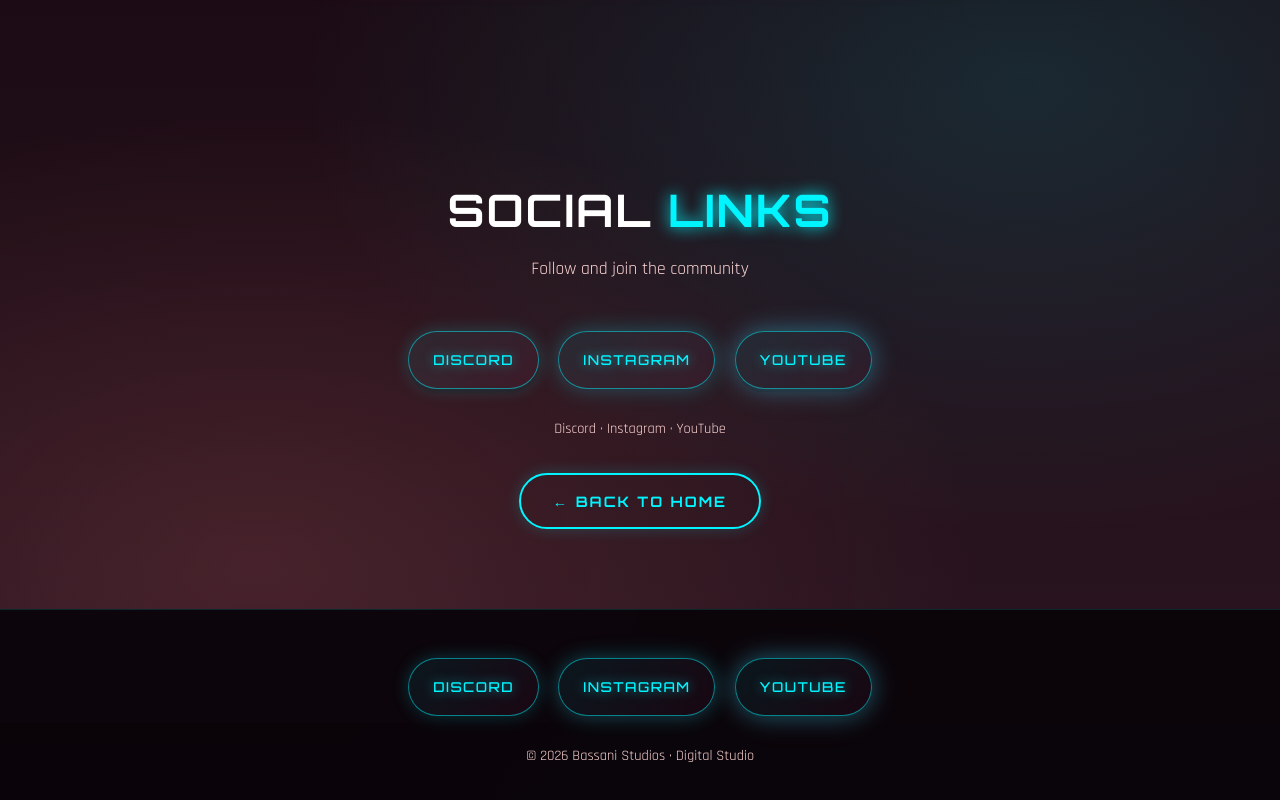
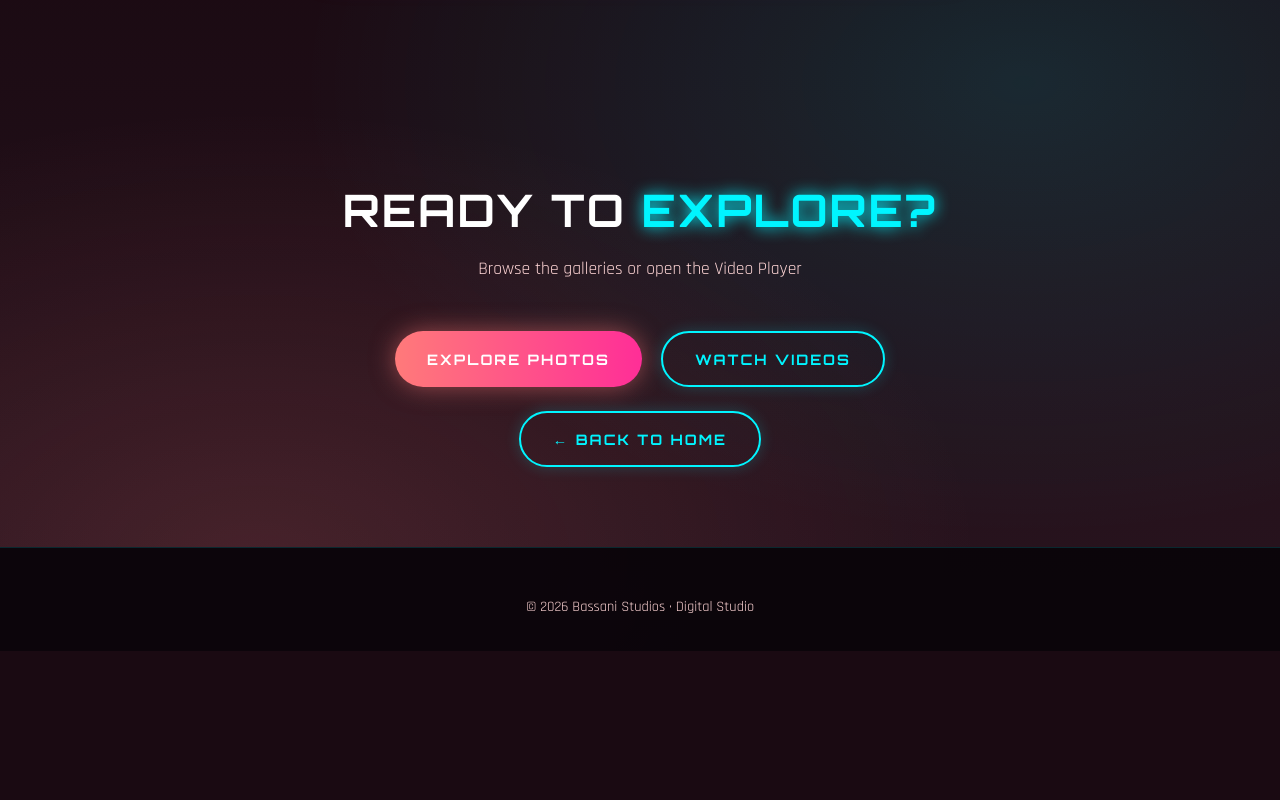
Before and after one commit to BassaniStudios/BassaniStudios, a plain HTML site: page about.html in a window 1280 px wide. Shown: the part 877-1677 px from the top of the page. After the commit the page ends 1528 px from the top, so only its background shows below. Drawn offline with Linux system fonts and the light colour scheme.

Commit message:
Add files via upload

```diff
--- a/about.html
+++ b/about.html
@@ -69,17 +69,13 @@
   </section>
 
   <section class="section text-center">
-    <h2 class="section-title">Social <span class="neon">Links</span></h2>
-    <p class="section-subtitle">Follow and join the community</p>
-    <div class="social-links">
-      <a href="https://discord.com/users/921803925051572266" target="_blank" rel="noopener" title="Discord"><span class="soc-icon">Discord</span></a>
-      <a href="https://www.instagram.com/bassani_studios/" target="_blank" rel="noopener" title="Instagram"><span class="soc-icon">Instagram</span></a>
-      <a href="https://www.youtube.com/@BassaniStudio" target="_blank" rel="noopener" title="YouTube"><span class="soc-icon">YouTube</span></a>
+    <h2 class="section-title">Ready to <span class="neon">explore?</span></h2>
+    <p class="section-subtitle">Browse the galleries or open the Video Player</p>
+    <div class="cta-group">
+      <a href="photo-studio.html" class="btn btn-primary">Explore Photos</a>
+      <a href="video-player.html" class="btn btn-outline">Watch Videos</a>
     </div>
-    <p style="color: var(--text-muted); font-size:0.9rem;">
-      Discord · Instagram · YouTube
-    </p>
-    <div class="mt-2">
+    <div class="mt-2" style="margin-top: 1.5rem;">
       <a href="index.html" class="btn btn-outline">← Back to Home</a>
     </div>
   </section>
@@ -97,11 +93,6 @@
   </div>
 
   <footer>
-    <div class="social-links">
-      <a href="https://discord.com/users/921803925051572266" target="_blank" rel="noopener" title="Discord"><span class="soc-icon">Discord</span></a>
-      <a href="https://www.instagram.com/bassani_studios/" target="_blank" rel="noopener" title="Instagram"><span class="soc-icon">Instagram</span></a>
-      <a href="https://www.youtube.com/@BassaniStudio" target="_blank" rel="noopener" title="YouTube"><span class="soc-icon">YouTube</span></a>
-    </div>
     <p class="footer-text">© 2026 Bassani Studios · Digital Studio</p>
   </footer>
 
```
Also changed, not shown: index.html (+1 -1 lines).
